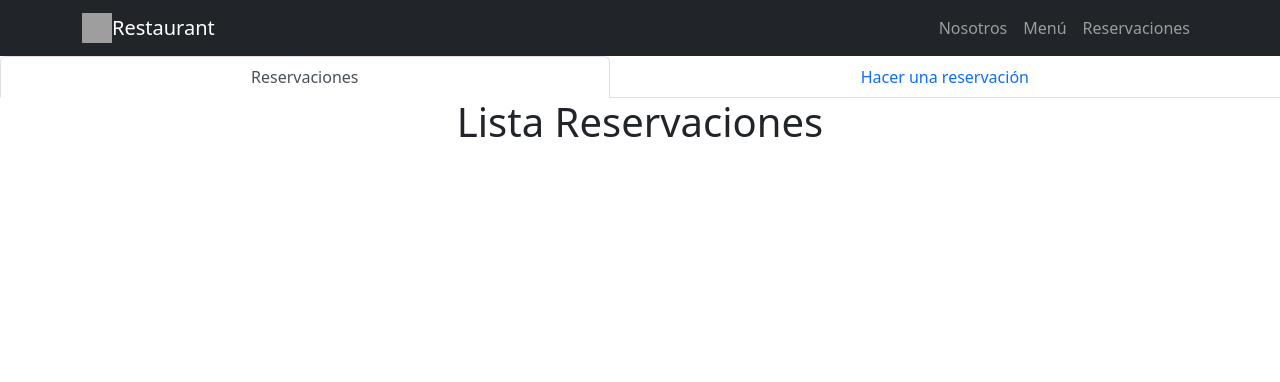
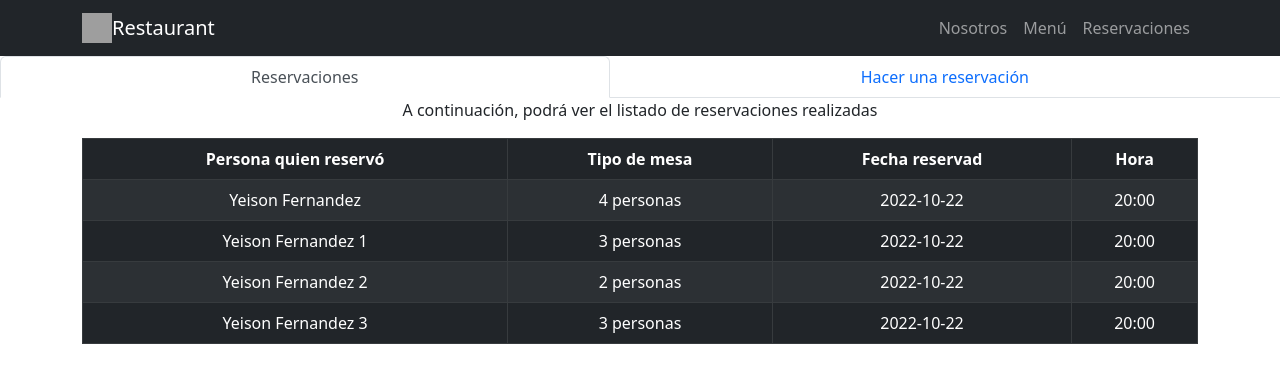
Before and after one commit to YeisonKirax/udd-c2-proyecto-4, a React (Create React App) app: page /reservations in a window 1280 px wide. Shown: the top 382 px of the page. Built offline with nearby package versions, Linux system fonts and the light colour scheme; grey boxes are pictures that could not be loaded; the HTML template or start-up script is replaced by a standard one.

Commit message:
agregado listado en base un arreglo de reservas

```diff
--- a/src/components/Reservacion/ListaReservas/ListaReservas.js
+++ b/src/components/Reservacion/ListaReservas/ListaReservas.js
@@ -1,7 +1,62 @@
+import { Container, Table } from 'react-bootstrap'
 import './lista-reservas.css'
 
 export default function ListaReservas() {
+  const reservas = [
+    {
+      nombreCliente: "Yeison Fernandez", tipoMesa: "4 personas",
+      fechaReserva: "2022-10-22", horaReserva: "20:00"
+    },
+    {
+      nombreCliente: "Yeison Fernandez 1", tipoMesa: "3 personas",
+      fechaReserva: "2022-10-22", horaReserva: "20:00"
+    },
+    {
+      nombreCliente: "Yeison Fernandez 2", tipoMesa: "2 personas",
+      fechaReserva: "2022-10-22", horaReserva: "20:00"
+    },
+    {
+      nombreCliente: "Yeison Fernandez 3", tipoMesa: "3 personas",
+      fechaReserva: "2022-10-22", horaReserva: "20:00"
+    }
+  ]
   return (
-    <h1>Lista Reservaciones</h1>
+    <Container>
+      <p>A continuación, podrá ver el listado de reservaciones realizadas</p>
+      <Table striped bordered hover variant="dark">
+        <thead>
+          <tr>
+            <th>Persona quien reservó</th>
+            <th>Tipo de mesa</th>
+            <th>Fecha reservad</th>
+            <th>Hora</th>
+          </tr>
+        </thead>
+        <tbody>
+          {
+            reservas.length === 0 ?
+              <tr>
+                <td colSpan={ 4 }>No hay reservaciones</td>
+              </tr>
+              : reservas.map( reserva => (
+                <tr>
+                  <td>
+                    { reserva.nombreCliente }
+                  </td>
+                  <td>
+                    { reserva.tipoMesa }
+                  </td>
+                  <td>
+                    { reserva.fechaReserva }
+                  </td>
+                  <td>
+                    { reserva.horaReserva }
+                  </td>
+                </tr>
+              ) )
+          }
+        </tbody>
+      </Table>
+    </Container>
   )
 }
```
